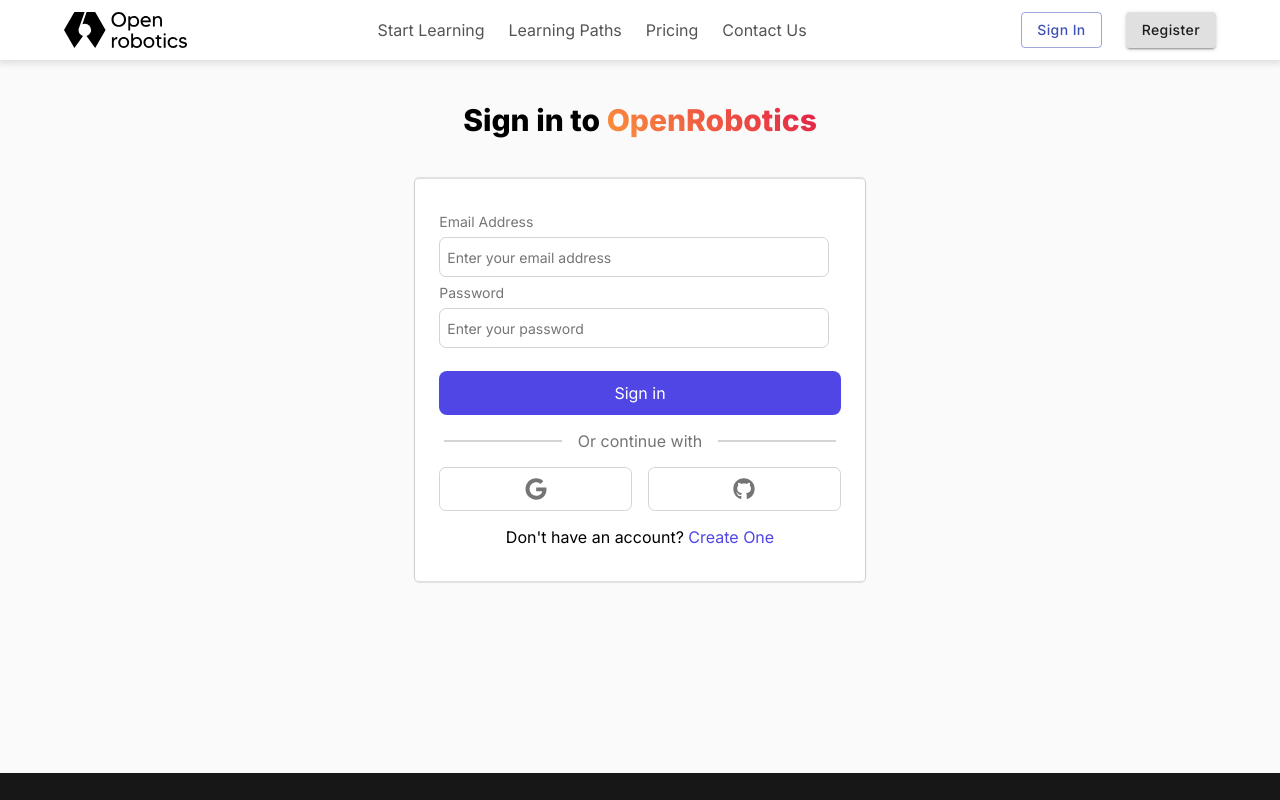
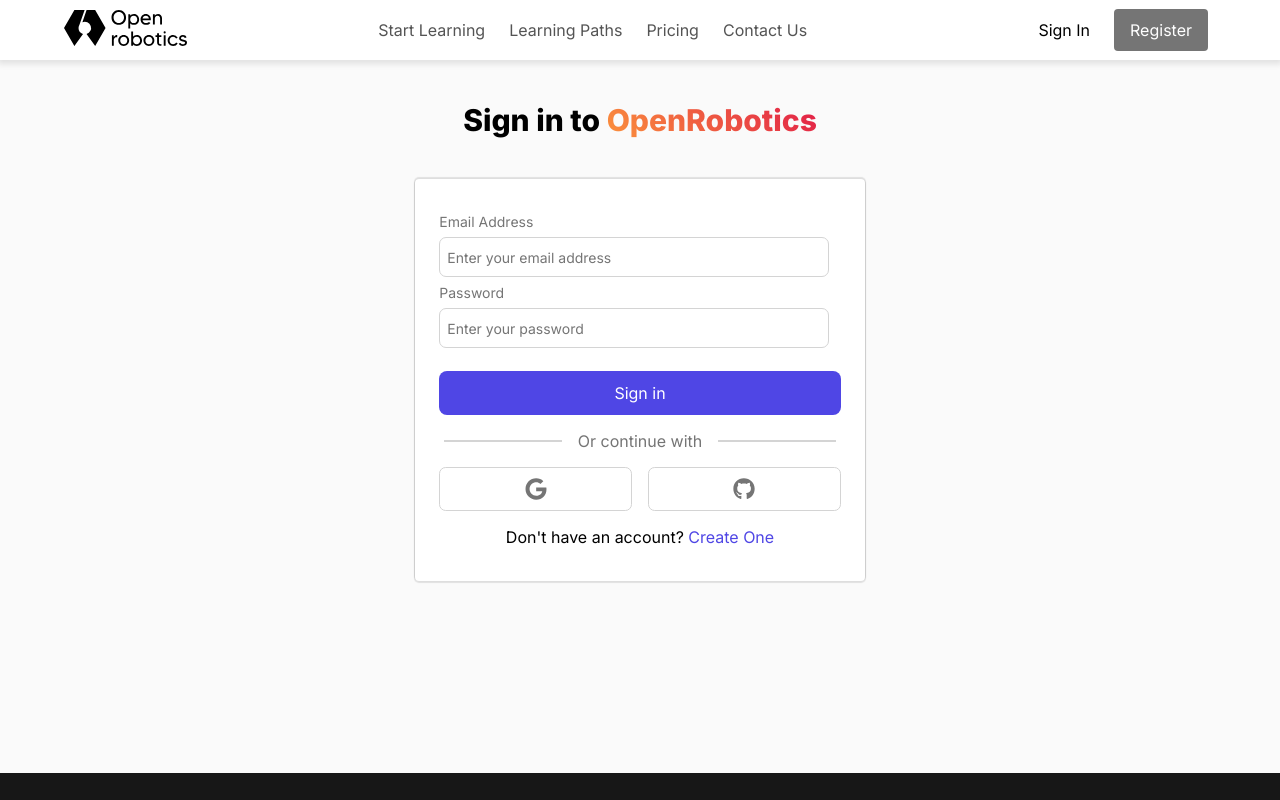
Before and after one commit to MahibulHaque/CSE471-Project, a Next.js app: page /login in a window 1280 px wide. Shown: the top 800 px of the page. Built offline with nearby package versions, Linux system fonts and the light colour scheme.

Commit message:
Fix spacing issue in navbar

```diff
--- a/components/Navbar/NavbarElements.js
+++ b/components/Navbar/NavbarElements.js
@@ -1,4 +1,3 @@
-import { Button } from "@material-ui/core";
 import styled from "styled-components";
 
 export const NavWrapper = styled.nav`
@@ -11,8 +10,8 @@
   background-color: ${({ whiteBar }) => (whiteBar ? "white" : "#1f1f1f")};
   color: ${({ theme }) => theme.colors.white};
   transition: all 250ms cubic-bezier(0.25, 0.46, 0.45, 0.94) 0s;
-  position:sticky;
-  z-index:100;
+  position: sticky;
+  z-index: 100;
 `;
 
 export const Container = styled.div`
@@ -24,9 +23,8 @@
   justify-content: space-between;
 `;
 
-export const Logo = styled.img`
-  height: 80%;
-  width: auto;
+export const Logo = styled.div`
+  /* flex-grow: 1; */
 `;
 
 export const NavLinks = styled.a`
@@ -43,7 +41,30 @@
     display: none;
   }
 `;
-export const NavButtons = styled(Button)``;
+export const NavButtons = styled.button`
+  transition: all 250ms cubic-bezier(0.25, 0.46, 0.45, 0.94) 0s;
+  cursor: pointer;
+  border-radius: 0.25em;
+  font-size: 16px;
+  display: block;
+  margin-right: 0.5rem;
+  padding-inline: 1rem;
+  padding-block: .7rem;
+  border: none;
+  outline: none;
+  text-transform: capitalize;
+  background-color: #757575;
+  color: ${({ whiteBar }) => (whiteBar ? "black" : "white")};
+
+  &:hover{
+    background-color: #383838;
+
+  }
+
+  @media screen and (max-width: 1024px) {
+    display:none;
+  }
+`;
 
 export const NavbarDashContainer = styled.div`
   display: flex;
--- a/components/Navbar/index.js
+++ b/components/Navbar/index.js
@@ -11,6 +11,7 @@
   NavMenu,
   NavMenuLinkContainer,
   NavMenuLink,
+  Logo,
 } from "./NavbarElements";
 import Link from "next/link";
 import {
@@ -32,6 +33,7 @@
   return (
     <NavWrapper whiteBar={whiteBar}>
       <Container whiteBar={whiteBar}>
+        <Logo>
           {!whiteBar && (
             <Image
               width={123.033}
@@ -48,6 +50,7 @@
               alt="Open Robotics logo"
             />
           )}
+        </Logo>
         <div>
           <Link href="/" passHref>
             <NavLinks whiteBar={whiteBar}>Start Learning</NavLinks>
@@ -62,24 +65,25 @@
           <NavLinks whiteBar={whiteBar}>Contact Us</NavLinks>
         </div>
         {!user?.name && (
-          <div>
+          <div style={{ display: "flex", alignItems:"center" }}>
             <Link href="/login" passHref>
-              <NavButtons
-                variant="outlined"
-                color="primary"
-                style={{ textTransform: "capitalize" }}
-              >
+              <NavButtons whiteBar={whiteBar} style={{ background: "none" }}>
                 Sign in
               </NavButtons>
             </Link>
             <Link href="/register" passHref>
-              <NavButtons
-                variant="contained"
-                style={{ marginLeft: "1.5rem", textTransform: "capitalize" }}
-              >
+              <NavButtons whiteBar={whiteBar} style={{ color: "white" }}>
                 register
               </NavButtons>
             </Link>
+            <MenuButton
+              whiteBar={whiteBar}
+              onClick={() => {
+                setMenuOpen((prev) => !prev);
+              }}
+            >
+              {menuOpen ? <AiOutlineClose /> : <AiOutlineMenu />}
+            </MenuButton>
           </div>
         )}
         {user?.name && (
--- a/package.json
+++ b/package.json
@@ -34,7 +34,6 @@
     "yup": "^0.32.11"
   },
   "devDependencies": {
-    "@material-ui/core": "^4.12.3",
     "babel-plugin-styled-components": "^2.0.6",
     "eslint": "8.10.0",
     "eslint-config-next": "12.1.0",
```
Also changed, not shown: 1 other file (tests, documents, lock files or other folders). Lines whose indentation alone changed are shown as unchanged.
